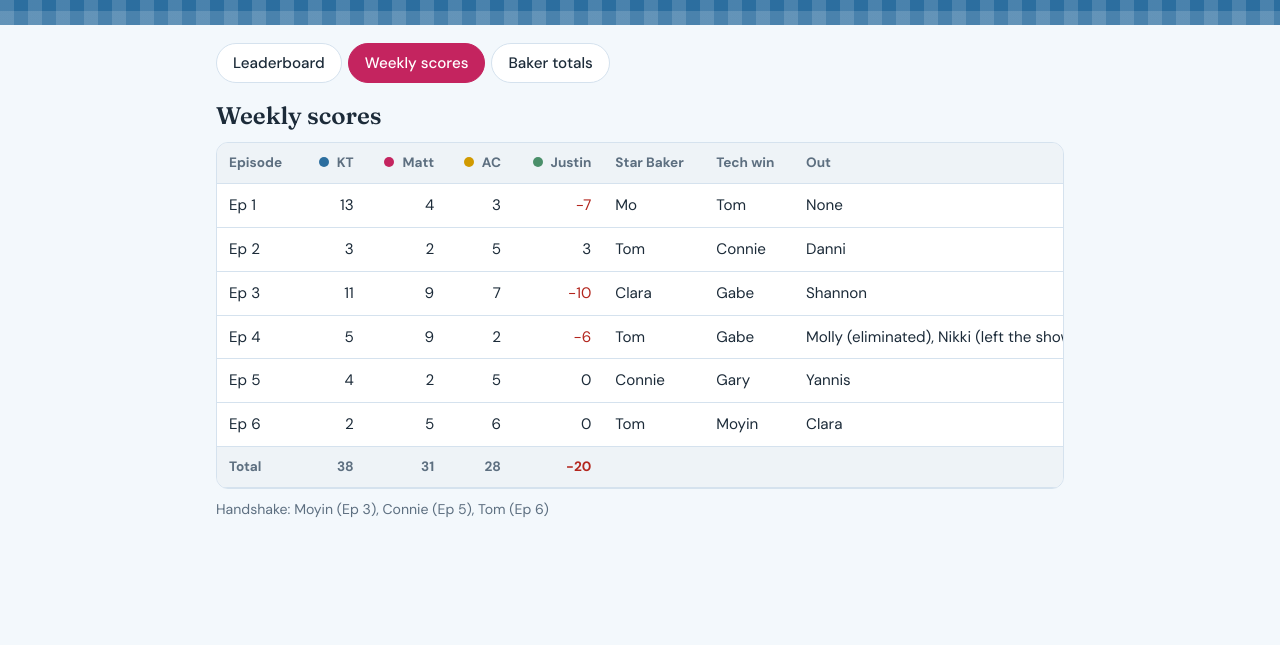
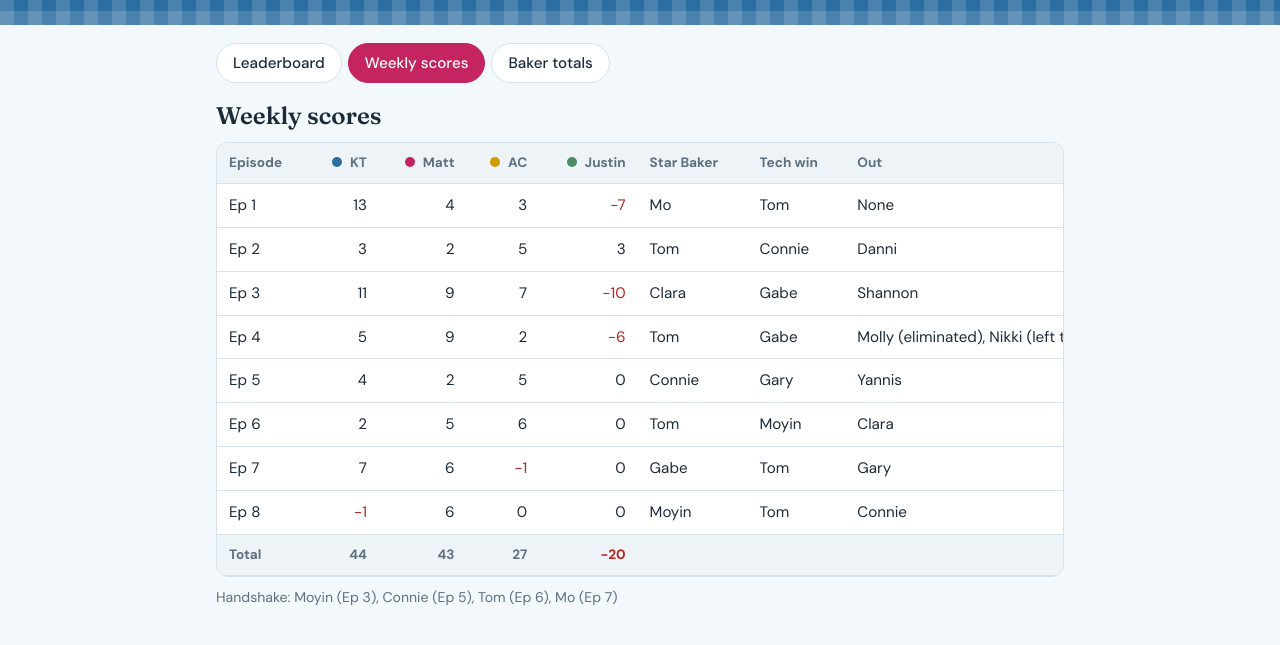
Before and after one commit to mdeathridge/gbbo-fantasy, a plain HTML site: page index.html in a window 1280 px wide. Both pictures are taken after a click on the tab "Weekly scores". Shown: the part 123-768 px from the top of the page. Drawn offline with Linux system fonts and the light colour scheme.

Commit message:
Add files via upload

```diff
--- a/index.html
+++ b/index.html
@@ -35,7 +35,7 @@ h2{font:600 1.5rem Fraunces,Georgia,serif;margin:8px 0 12px}
 .chips b{color:var(--ink)}
 .bar{height:6px;border-radius:3px;background:var(--line);margin-top:8px;overflow:hidden}.bar i{display:block;height:100%;background:var(--berry)}
 .wrap{overflow-x:auto;background:var(--card);border:1px solid var(--line);border-radius:12px}
-table{border-collapse:collapse;width:100%;min-width:900px}
+table{border-collapse:collapse;width:100%;min-width:980px}
 th,td{padding:10px 12px;text-align:left;border-bottom:1px solid var(--line);font-size:.95rem}
 th{font-weight:700;color:var(--mute);font-size:.85rem;background:color-mix(in srgb,var(--blue) 8%,var(--card))}
 td.n,th.n{text-align:right;font-variant-numeric:tabular-nums}
@@ -64,9 +64,9 @@ tr:last-child td{border-bottom:0}
 <script>
 // ---- Edit this block after each episode ----
 var PLAYERS=[
- {name:"KT",roster:["Gabe","Gary","Mo"],weekly:38,bonus:0,star:5,left:3},
- {name:"Matt",roster:["Clara","Danni","Tom"],weekly:31,bonus:0,star:20,left:1},
- {name:"AC",roster:["Connie","Moyin","Yannis"],weekly:28,bonus:0,star:5,left:2},
+ {name:"KT",roster:["Gabe","Gary","Mo"],weekly:44,bonus:0,star:10,left:2},
+ {name:"Matt",roster:["Clara","Danni","Tom"],weekly:43,bonus:0,star:20,left:1},
+ {name:"AC",roster:["Connie","Moyin","Yannis"],weekly:27,bonus:0,star:10,left:1},
  {name:"Justin",roster:["Molly","Nikki","Shannon"],weekly:-20,bonus:0,star:0,left:0}
 ];
 // Per-episode scores and highlights (hs = handshake)
@@ -76,21 +76,23 @@ var WEEKS=[
  {ep:3,KT:11,Matt:9,AC:7,Justin:-10,star:"Clara",tw:"Gabe",hs:"Moyin",out:"Shannon"},
  {ep:4,KT:5,Matt:9,AC:2,Justin:-6,star:"Tom",tw:"Gabe",out:"Molly (eliminated), Nikki (left the show)"},
  {ep:5,KT:4,Matt:2,AC:5,Justin:0,star:"Connie",tw:"Gary",hs:"Connie",out:"Yannis"},
- {ep:6,KT:2,Matt:5,AC:6,Justin:0,star:"Tom",tw:"Moyin",hs:"Tom",out:"Clara"}
+ {ep:6,KT:2,Matt:5,AC:6,Justin:0,star:"Tom",tw:"Moyin",hs:"Tom",out:"Clara"},
+ {ep:7,KT:7,Matt:6,AC:-1,Justin:0,star:"Gabe",tw:"Tom",hs:"Mo",out:"Gary"},
+ {ep:8,KT:-1,Matt:6,AC:0,Justin:0,star:"Moyin",tw:"Tom",out:"Connie"}
 ];
 // Per-baker points by episode, technical rank by episode, out = episode eliminated
 var BAKERS=[
  {name:"Clara",pts:[1,0,8,4,1,-8],tech:[8,10,3,2,3,7],out:6,risk:[5]},
- {name:"Connie",pts:[1,6,1,1,13,0],tech:[6,1,6,5,2,6]},
+ {name:"Connie",pts:[1,6,1,1,13,0,-5,-8],tech:[6,1,6,5,2,6,6,4],out:8,sog:[8]},
  {name:"Danni",pts:[-3,-6],tech:[11,11],out:2,risk:[1]},
- {name:"Gabe",pts:[4,1,6,6,1,4],tech:[3,6,1,1,4,3]},
- {name:"Gary",pts:[4,-2,1,-2,3,1],tech:[2,12,8,9,1,4],risk:[5]},
- {name:"Mo",pts:[5,4,4,1,0,-3],tech:[4,2,2,6,6,5],risk:[6]},
+ {name:"Gabe",pts:[4,1,6,6,1,4,8,1],tech:[3,6,1,1,4,3,2,3],risk:[8]},
+ {name:"Gary",pts:[4,-2,1,-2,3,1,-6],tech:[2,12,8,9,1,4,5],out:7,risk:[5]},
+ {name:"Mo",pts:[5,4,4,1,0,-3,5,-2],tech:[4,2,2,6,6,5,4,5],risk:[6]},
  {name:"Molly",pts:[-5,1,-3,-6],tech:[12,7,10,7],out:4,risk:[1,3]},
- {name:"Moyin",pts:[1,1,6,4,-2,6],tech:[9,4,5,3,8,1]},
+ {name:"Moyin",pts:[1,1,6,4,-2,6,4,8],tech:[9,4,5,3,8,1,3,2]},
  {name:"Nikki",pts:[1,1,1],tech:[5,9,4],out:4,left:1},
  {name:"Shannon",pts:[-3,1,-8],tech:[10,5,11],out:3,risk:[1]},
- {name:"Tom",pts:[6,8,1,5,1,13],tech:[1,3,7,4,4,2]},
+ {name:"Tom",pts:[6,8,1,5,1,13,6,6],tech:[1,3,7,4,4,2,1,1]},
  {name:"Yannis",pts:[1,-2,0,-3,-6],tech:[7,8,9,8,7],out:5,risk:[2,4]}
 ];
 // --------------------------------------------
@@ -114,15 +116,15 @@ var bk=document.getElementById("bkBody");
 var owner={};PLAYERS.forEach(function(p){p.roster.forEach(function(b){owner[b]=p.name})});
 var nEp=WEEKS.length;
 var list=BAKERS.map(function(b){var t=b.pts.reduce(function(x,y){return x+y},0);var avg=b.tech.reduce(function(x,y){return x+y},0)/b.tech.length;
-var st={sb:0,tw:0,t3:0,b3:0,rk:(b.risk||[]).length,tl:0};
+var st={sb:0,tw:0,t3:0,b3:0,rk:(b.risk||[]).length,tl:0,sg:(b.sog||[]).length};
 WEEKS.forEach(function(w){if(w.star===b.name)st.sb++});
-b.tech.forEach(function(rk,i){var N=BAKERS.filter(function(x){return x.tech[i]!==undefined}).length;if(rk===1)st.tw++;if(rk<=3)st.t3++;if(rk>=N-2)st.b3++;if(rk===N)st.tl++});
+b.tech.forEach(function(rk,i){var N=BAKERS.filter(function(x){return x.tech[i]!==undefined}).length;if(rk===1)st.tw++;if(rk<=3)st.t3++;if(rk>=N-2&&rk>3)st.b3++;if(rk===N)st.tl++});
 return {b:b,total:t,avg:avg,st:st}});
 list.sort(function(x,y){return y.total-x.total||x.b.name.localeCompare(y.b.name)});
 var eh="";for(var i=1;i<=nEp;i++)eh+='<th class="n">Ep '+i+'</th>';
-bk.innerHTML='<div class="wrap"><table><thead><tr><th>Baker</th><th>Drafted by</th>'+eh+'<th class="n">Total</th><th class="n">Star Baker</th><th class="n">Tech wins</th><th class="n">Tech top 3</th><th class="n">Tech bottom 3</th><th class="n">Last in tech</th><th class="n">At risk</th><th class="n">Avg tech rank</th><th>Status</th></tr></thead><tbody>'+
+bk.innerHTML='<div class="wrap"><table><thead><tr><th>Baker</th><th>Drafted by</th>'+eh+'<th class="n">Total</th><th class="n">Star Baker</th><th class="n">Tech wins</th><th class="n">Tech top 3</th><th class="n">Tech bottom 3</th><th class="n">Last in tech</th><th class="n">At risk</th><th class="n">Soggy bottom</th><th class="n">Avg tech rank</th><th>Status</th></tr></thead><tbody>'+
  list.map(function(r){var b=r.b,o=owner[b.name];var cells="";for(var i=0;i<nEp;i++){var v=b.pts[i];cells+='<td class="n'+(v<0?' neg':'')+'">'+(v===undefined?'–':v)+'</td>'}
- return '<tr><td><b>'+b.name+'</b></td><td><span class="pl" style="background:'+COL[o]+'"></span>'+o+'</td>'+cells+'<td class="n"><b'+(r.total<0?' class="neg"':'')+'>'+r.total+'</b></td><td class="n">'+r.st.sb+'</td><td class="n">'+r.st.tw+'</td><td class="n">'+r.st.t3+'</td><td class="n">'+r.st.b3+'</td><td class="n">'+r.st.tl+'</td><td class="n">'+r.st.rk+'</td><td class="n">'+r.avg.toFixed(1)+'</td><td>'+(b.out?(b.left?'Left Ep ':'Out Ep ')+b.out:'In')+'</td></tr>'}).join("")+'</tbody></table></div><p class="note">Tech top 3 includes wins. Tech bottom 3 is the last three places that week. Avg tech rank: lower is better.</p>';
+ return '<tr><td><b>'+b.name+'</b></td><td><span class="pl" style="background:'+COL[o]+'"></span>'+o+'</td>'+cells+'<td class="n"><b'+(r.total<0?' class="neg"':'')+'>'+r.total+'</b></td><td class="n">'+r.st.sb+'</td><td class="n">'+r.st.tw+'</td><td class="n">'+r.st.t3+'</td><td class="n">'+r.st.b3+'</td><td class="n">'+r.st.tl+'</td><td class="n">'+r.st.rk+'</td><td class="n">'+r.st.sg+'</td><td class="n">'+r.avg.toFixed(1)+'</td><td>'+(b.out?(b.left?'Left Ep ':'Out Ep ')+b.out:'In')+'</td></tr>'}).join("")+'</tbody></table></div><p class="note">Tech top 3 includes wins. Tech bottom 3 is the last three places that week. Avg tech rank: lower is better.</p>';
 var tabs=document.querySelectorAll("nav button");
 tabs.forEach(function(t){t.addEventListener("click",function(){
  tabs.forEach(function(x){x.setAttribute("aria-selected",x===t)});
```
